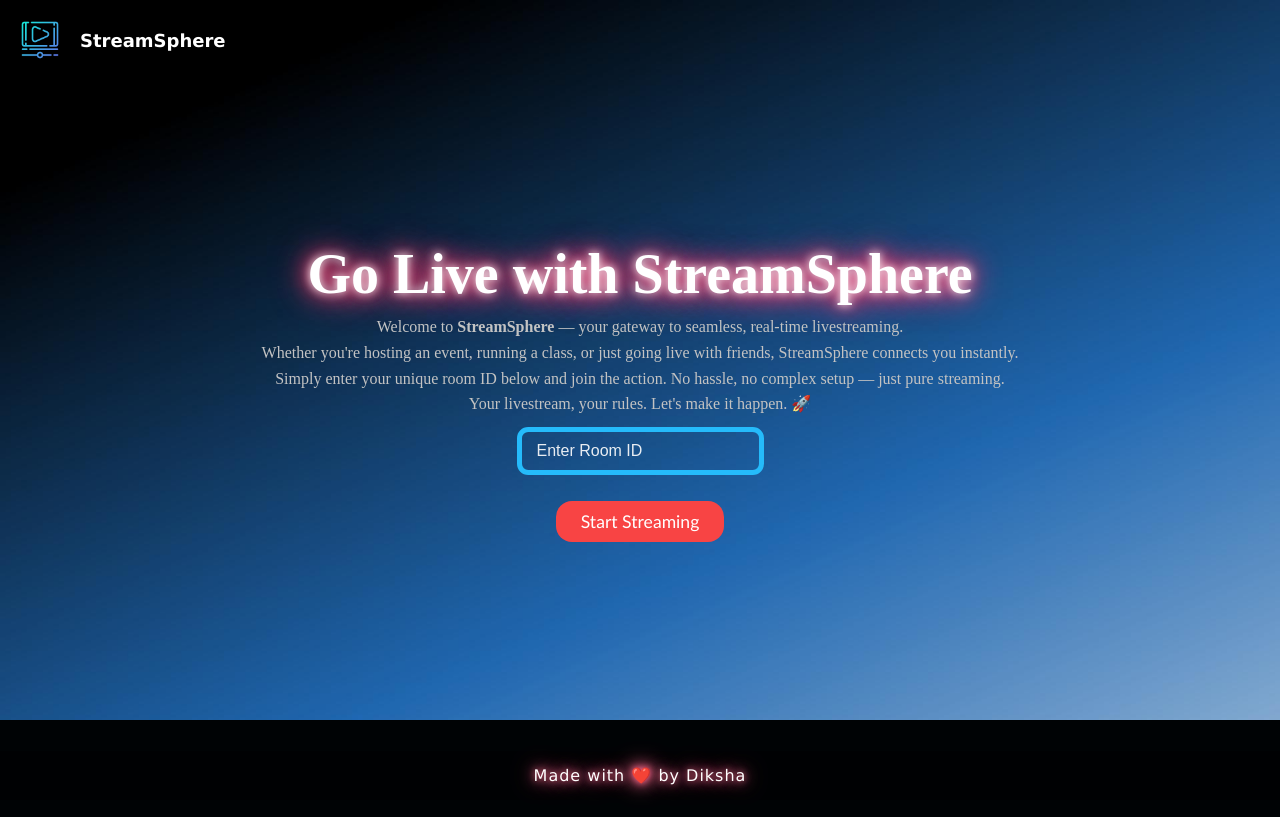
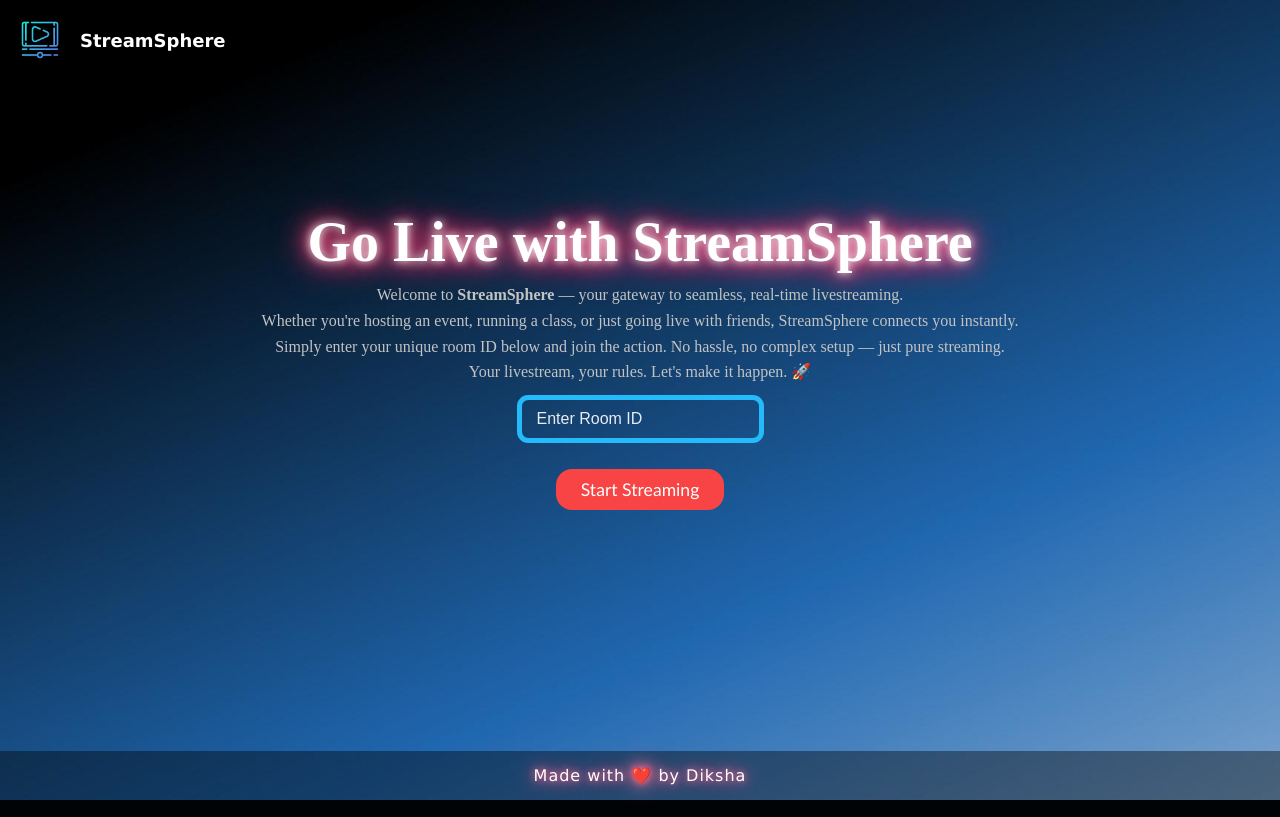
Before and after one commit to diksharaj2005/StreamSphere, a React (Vite) app: page / in a window 1280 px wide. Built offline with nearby package versions, Linux system fonts and the light colour scheme.

Commit message:
Update index.css

```diff
--- a/src/index.css
+++ b/src/index.css
@@ -59,7 +59,7 @@ body::-webkit-scrollbar{
   flex-direction: column;
   text-align: center;
   color: white;
-  margin-top:-5rem;
+  margin-top:-7rem;
   padding: 20px;
   position:relative
 }
@@ -142,10 +142,10 @@ body::-webkit-scrollbar{
   margin-top: 5rem;
   background-color: rgba(0, 0, 0, 0.4);
   text-align: center;
-
+   position: sticky;
   bottom: 0;
   left: 0;
-   position: fixed;
+
   z-index: 1;
 }
 
```
